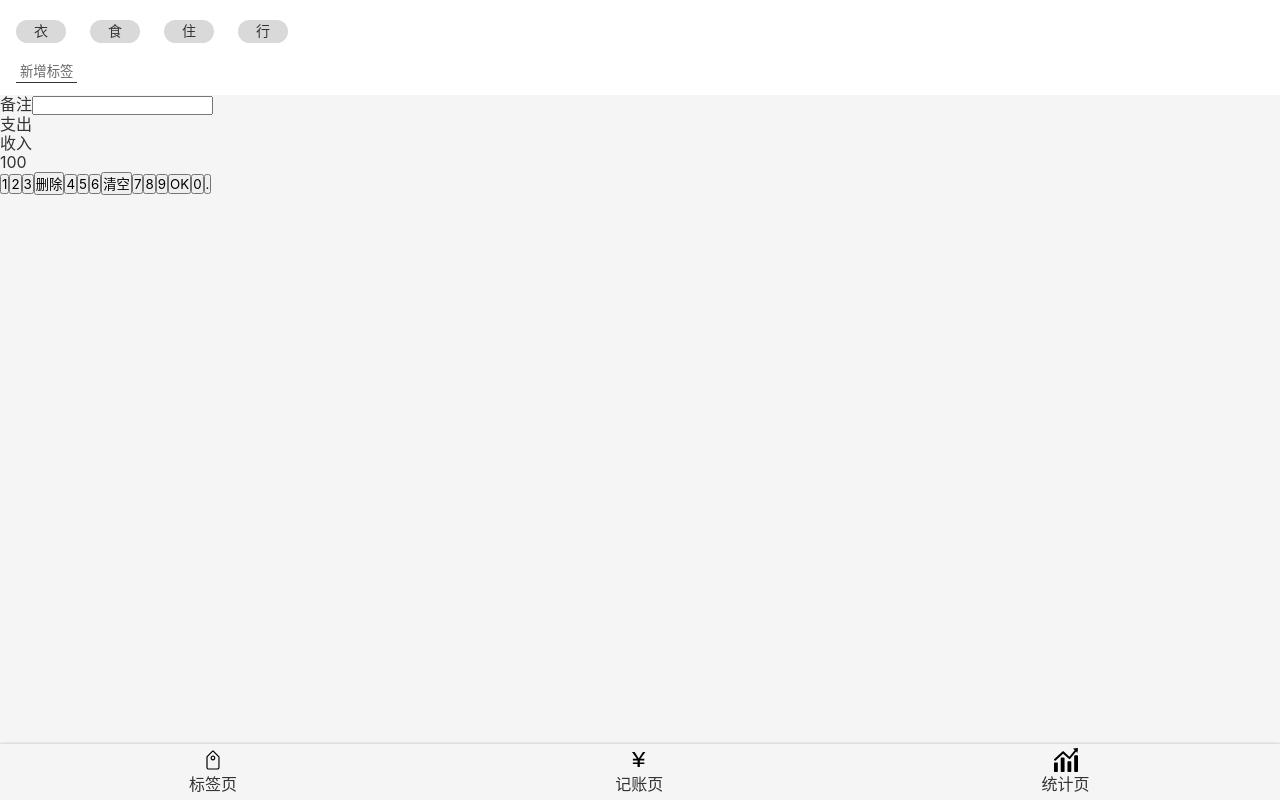
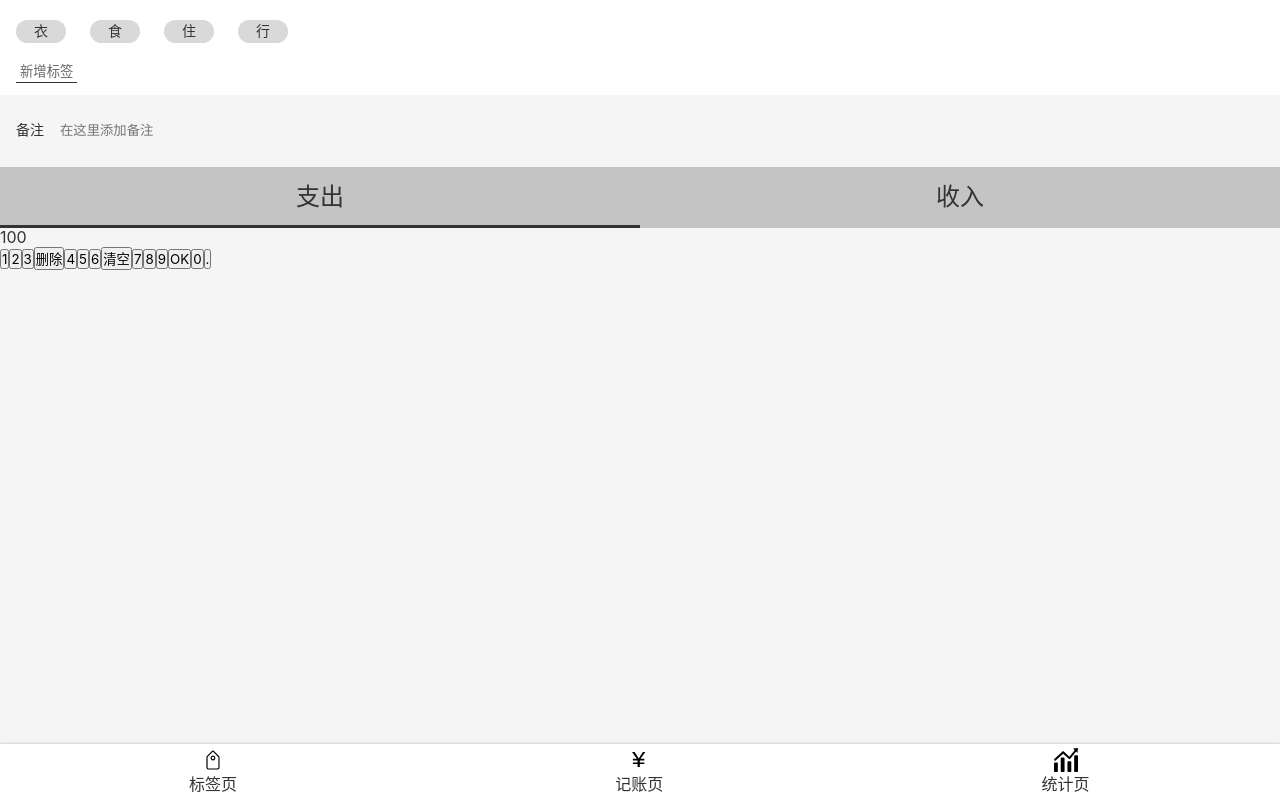
Before and after one commit to justcho/money-react-new, a React app: page /#/ in a window 1280 px wide. Built offline with nearby package versions, Linux system fonts and the light colour scheme.

Commit message:
收入支出

```diff
--- a/src/components/Nav.tsx
+++ b/src/components/Nav.tsx
@@ -4,6 +4,7 @@ import {NavLink} from 'react-router-dom'
 import Icon from "./Icon";
 
 const NavWrapper = styled.nav`
+  background: #fff;
   line-height: 24px;
   box-shadow: 0 0 3px rgba(0, 0, 0, 0.25);
 
--- a/src/index.scss
+++ b/src/index.scss
@@ -15,6 +15,9 @@ body{
 button{
   font-family: inherit;
 }
+:focus{
+  outline: none;
+}
 .icon{
   height: 1em;
   width: 1em;
--- a/src/views/Money.tsx
+++ b/src/views/Money.tsx
@@ -18,8 +18,44 @@ const TagsSection = styled.section`
   }
 `
 const NotesSection = styled.section`
+  background: #f5f5f5;
+  padding: 0 16px;
+  font-size: 14px;
+  >label{
+    display: flex;
+    align-items: center;
+    >span{ margin-right: 16px; white-space: nowrap }
+    > input{
+      display: block;
+      width: 100%;
+      height: 72px;
+      border: none;
+      background: none;
+    }
+  }
 `
 const CategorySection = styled.section`
+  font-size: 24px;
+  >ul{
+    display: flex;
+    background: #c4c4c4;
+    >li{
+      width: 50%;
+      text-align: center;
+      padding: 16px 0;
+      position: relative;
+      &.selected:after{
+        content: '';
+        display: block;
+        height: 3px;
+        background: #333;
+        position: absolute;
+        bottom: 0;
+        width: 100%;
+        left: 0;
+      }
+    }
+  }
 `
 const NumberPadSection = styled.section`
 `
@@ -38,12 +74,12 @@ const Money = () => (
     <NotesSection>
       <label>
         <span>备注</span>
-        <input type="text"/>
+        <input type="text" placeholder="在这里添加备注"/>
       </label>
     </NotesSection>
     <CategorySection>
       <ul>
-        <li>支出</li>
+        <li className="selected">支出</li>
         <li>收入</li>
       </ul>
     </CategorySection>
```
